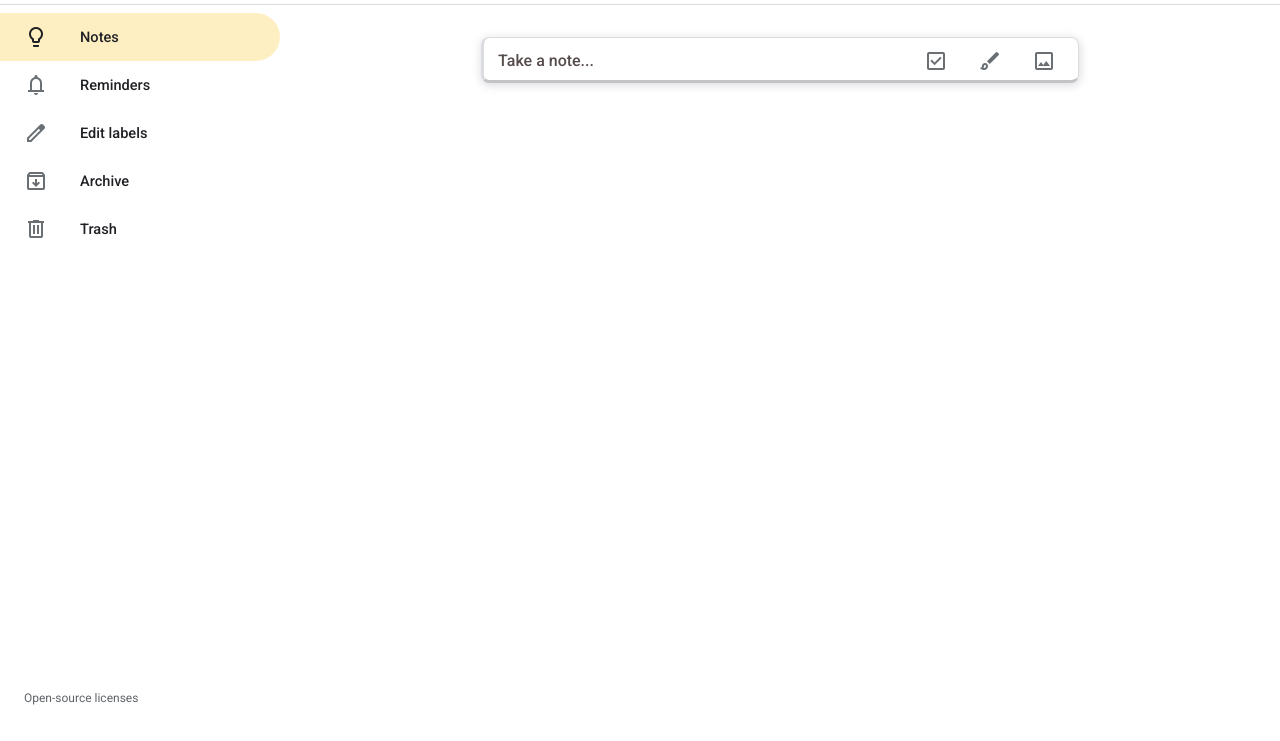
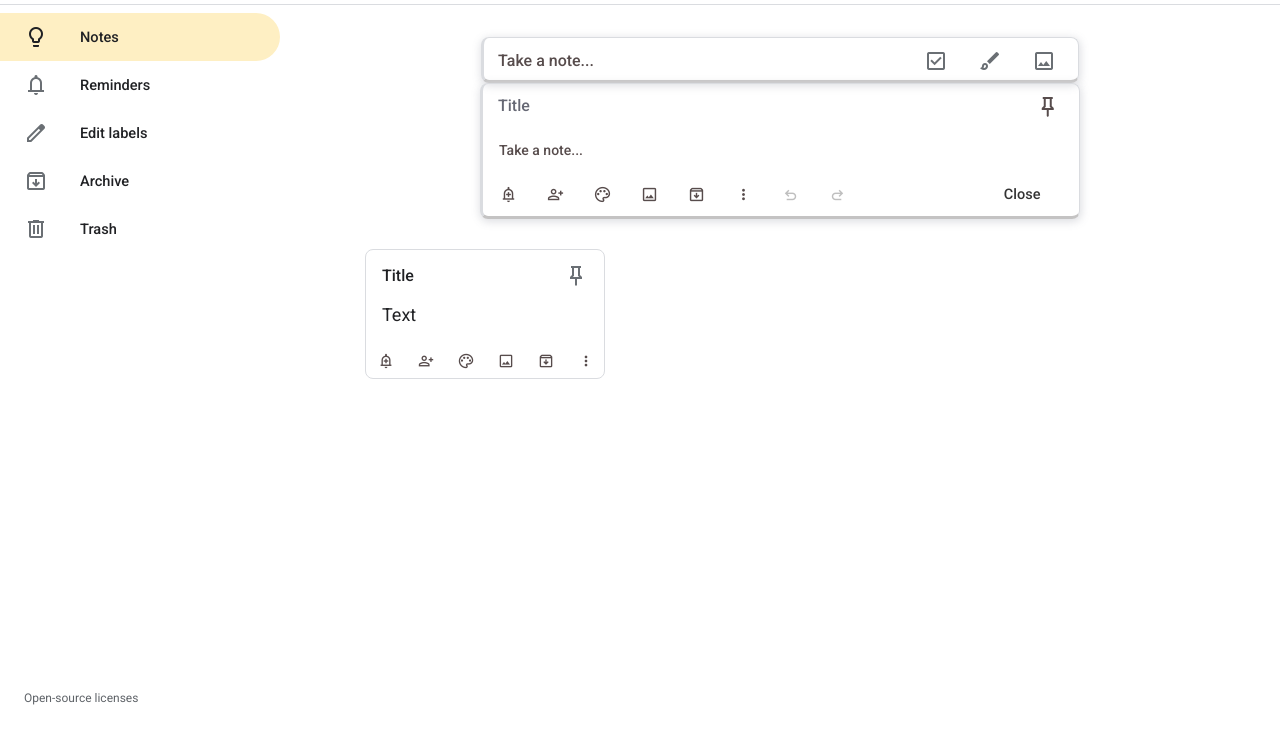
Before and after one commit to amahlehani/zaio-google-keep, a plain HTML site: page index.html in a window 1280 px wide. Shown: the part 59-800 px from the top of the page. Drawn offline with nearby package versions, Linux system fonts and the light colour scheme.

Commit message:
added note html/css

```diff
--- a/assets/css/styles.css
+++ b/assets/css/styles.css
@@ -281,7 +281,7 @@ footer p:hover {
 }
 
 .inactive-form-container .material-symbols-outlined:hover {
-    background-color: #f0f0f0;
+    background-color: #E9EAEA;
     color: #202124;
     border-radius: 50%;
 }
@@ -289,13 +289,12 @@ footer p:hover {
 .active-form-container {
     display: flex;
     justify-content: center;
-    visibility: hidden;
+    visibility: visible;
 }
 
 .active-form-container form {
     display: flex;
     flex-direction: column;
-    /* align-items: center; */
     height: 136.13px;
     width: 600px;
     border: 1px solid rgb(218, 220, 224);
@@ -333,7 +332,7 @@ footer p:hover {
 }
 
 .active-form-container .note-title .material-symbols-outlined:hover {
-    background-color: #f0f0f0;
+    background-color: #E9EAEA;
     color: #202124;
     border-radius: 50%;
 }
@@ -347,6 +346,7 @@ footer p:hover {
 .active-form-container .note-text input {
     outline: none;
     border: none;
+    width: 100%;
 }
 
 .active-form-container .note-text input::placeholder {
@@ -387,7 +387,7 @@ footer p:hover {
 }
 
 .active-form-container .note-icons-footer .material-symbols-outlined:hover {
-    background-color: #f0f0f0;
+    background-color: #E9EAEA;
     color: #202124;
     border-radius: 50%;
 }
@@ -434,3 +434,67 @@ footer p:hover {
 .tooltip:hover .tooltip-text {
     visibility: visible;
 }
+
+.notes {
+    height: 350px;
+    margin: 30px 0px 0px 85px;
+}
+
+.note {
+    height: 130.27px;
+    width: 240px;
+    border: 1px solid rgb(218, 220, 224);
+    border-radius: 8px;
+    position: relative;
+}
+
+.note-header {
+    display: flex;
+    align-items: center;
+    justify-content: space-between;
+    padding: 12px 10px 0px 16px;
+    height: 38px;
+}
+
+.note-header p {
+    font-size: 16px;
+    font-weight: 500;
+    color: #202124;
+}
+
+.note-footer-icons {
+    display: flex;
+    height: 34.13px;
+    margin: 4px 0px 4px 0px;
+}
+
+.note .footer-icon {
+    font-size: 18px;
+    margin: 0px 3px 0px 3px;
+    padding: 8px;
+}
+
+.note .footer-icon:hover {
+    background-color: #E9EAEA;
+    color: #202124;
+    border-radius: 50%;
+}
+
+.note-text-area {
+    display: flex;
+    align-items: center;
+    height: 52px;
+    padding: 12px 16px;
+    font-size: 18px;
+    color: #202124;
+}
+
+.note .note-pin {
+    padding: 6px;
+}
+
+.note .note-pin:hover {
+    background-color: #E9EAEA;
+    color: #202124;
+    border-radius: 50%;
+}
--- a/index.html
+++ b/index.html
@@ -211,6 +211,56 @@
                     </div>
                 </form>
             </div>
+            <div class="notes">
+                <div class="note">
+                    <div class="note-header">
+                        <p>Title</p>
+                        <div class="tooltip">
+                            <span class="material-symbols-outlined note-pin">keep</span>
+                            <span class="tooltip-text">Pin note</span>
+                        </div>
+                    </div>
+                    <p class="note-text-area">Text</p>
+                    <div class="note-footer-icons">
+                        <div class="tooltip">
+                            <span class="material-symbols-outlined footer-icon">
+                                add_alert
+                            </span>
+                            <span class="tooltip-text">Remind me</span>
+                        </div>
+                        <div class="tooltip">
+                            <span class="material-symbols-outlined footer-icon">
+                                person_add
+                            </span>
+                            <span class="tooltip-text">Collaborator</span>
+                        </div>
+                        <div class="tooltip">
+                            <span class="material-symbols-outlined footer-icon">
+                                palette
+                            </span>
+                            <span class="tooltip-text">Background options</span>
+                        </div>
+                        <div class="tooltip">
+                            <span class="material-symbols-outlined footer-icon">
+                                image
+                            </span>
+                            <span class="tooltip-text">Add image</span>
+                        </div>
+                        <div class="tooltip">
+                            <span class="material-symbols-outlined footer-icon">
+                                archive
+                            </span>
+                            <span class="tooltip-text">Archive</span>
+                        </div>
+                        <div class="tooltip">
+                            <span class="material-symbols-outlined footer-icon">
+                                more_vert
+                            </span>
+                            <span class="tooltip-text">More</span>
+                        </div>
+                    </div>
+                </div>
+            </div>
         </div>
     </div>
 
```
